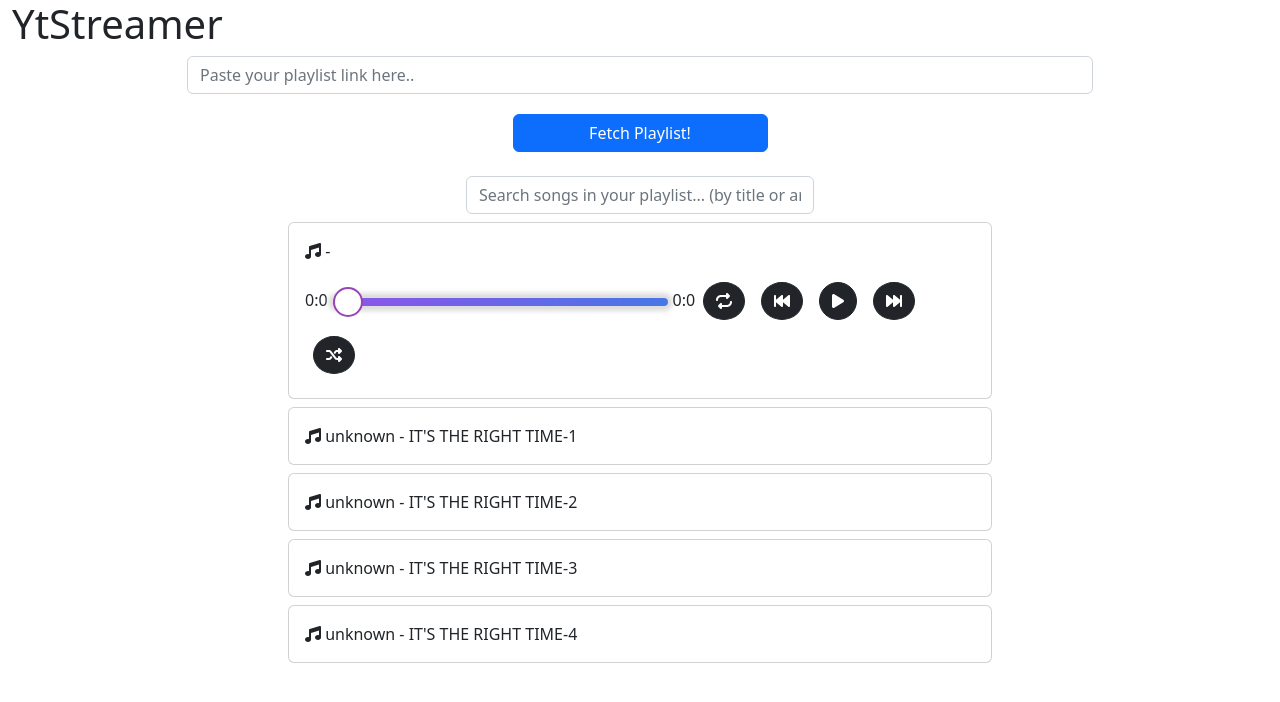
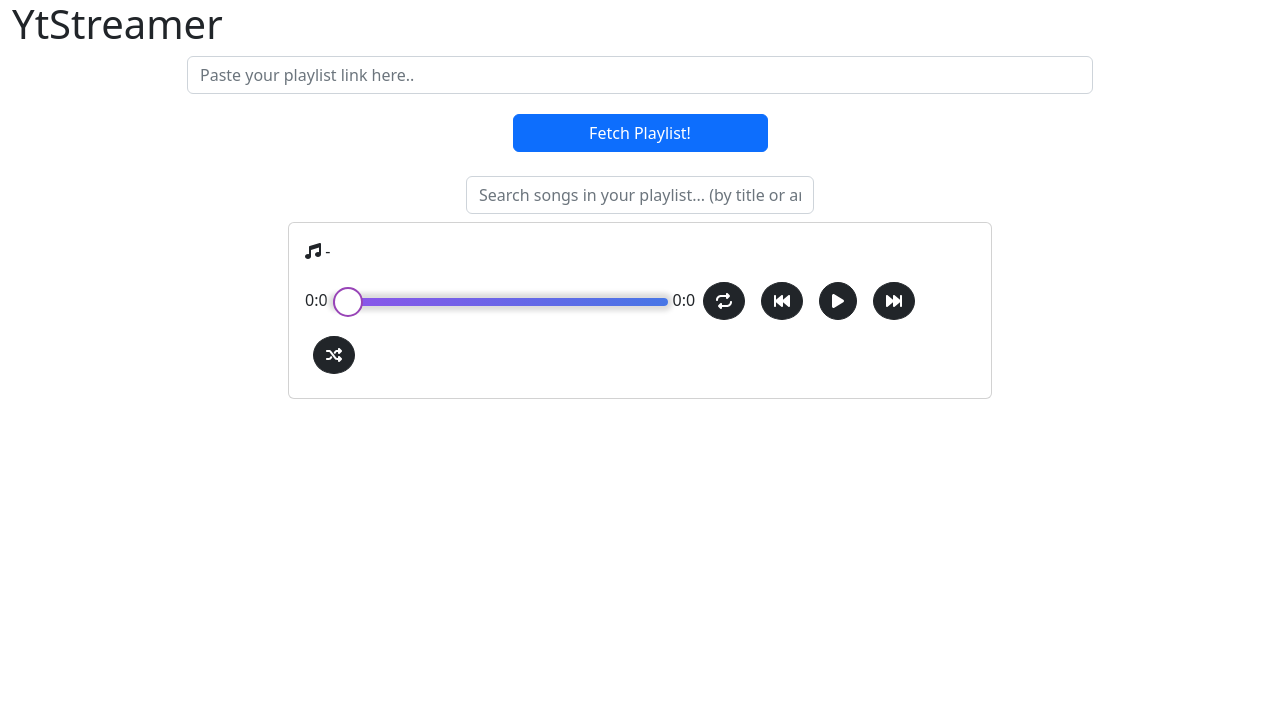
Before and after one commit to anurag1004/yt-music-streamer, an Angular app in the folder ui/yt-streamer/: page / in a window 1280 px wide. Shown: the top 702 px of the page. Built offline with nearby package versions, Linux system fonts and the light colour scheme.

Commit message:
fixed a bug: new playlist was fetched before providing name to it

```diff
--- a/ui/yt-streamer/src/app/playlist-fetch-bar/playlist-fetch-bar.component.ts
+++ b/ui/yt-streamer/src/app/playlist-fetch-bar/playlist-fetch-bar.component.ts
@@ -99,14 +99,15 @@ export class PlaylistFetchBarComponent implements OnInit{
     let playlistId: string = this.getplaylistId(playlistUrl);
     this.modalService.open(popupContent, {ariaLabelledBy: 'modal-basic-title'}).result.then((result) => {
       console.log(`Closed with: ${result}`);
+      this.refreshCurrentPlaylist({
+        id: playlistId,
+        name: this.newPlaylistName,
+        songs: []
+      })
     }, (reason) => {
       console.log(`Dismissed ${reason}`);
+      console.log('please enter a playlist name');
     });
-    this.refreshCurrentPlaylist({
-      id: playlistId,
-      name: this.newPlaylistName,
-      songs: []
-    })
   }
   async refreshCurrentPlaylist(pl:Playlist) {
     if(!pl) return;
--- a/ui/yt-streamer/src/app/playlist/playlist.component.ts
+++ b/ui/yt-streamer/src/app/playlist/playlist.component.ts
@@ -13,7 +13,5 @@ export class PlaylistComponent {
     this.playerServ.playListChanged.subscribe((playlist:PlaylistItem[]) => {
       this.playlist = playlist;
     });
-    // temporary
-    this.playlist = this.playerServ.getPlaylist();
   }
 }
```
